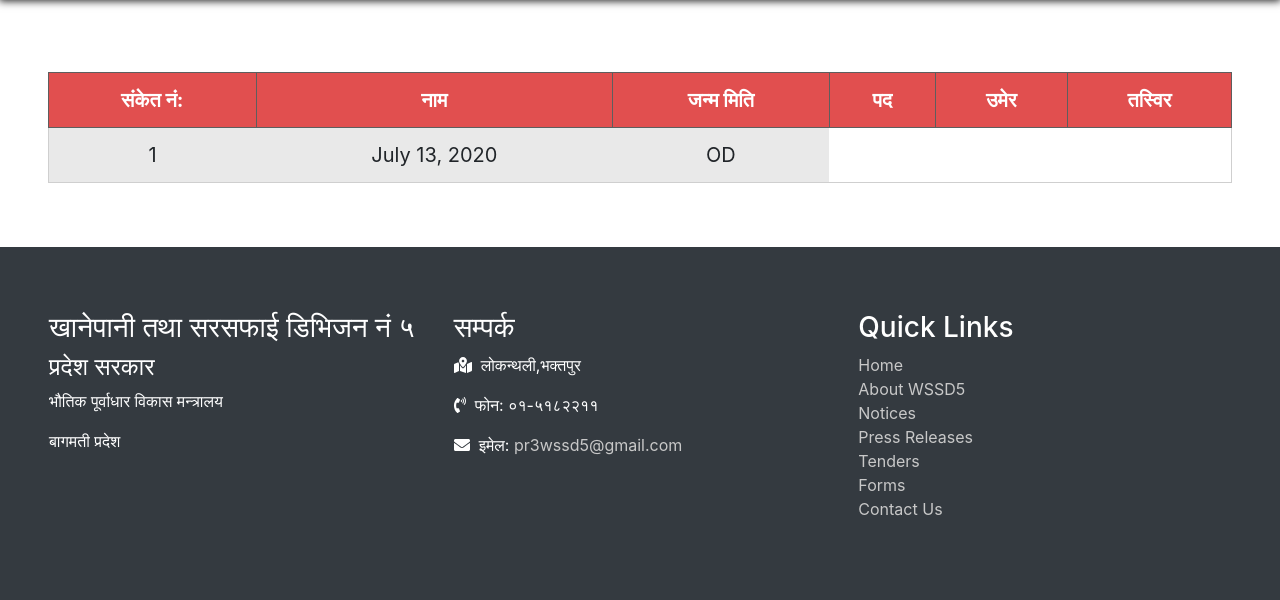
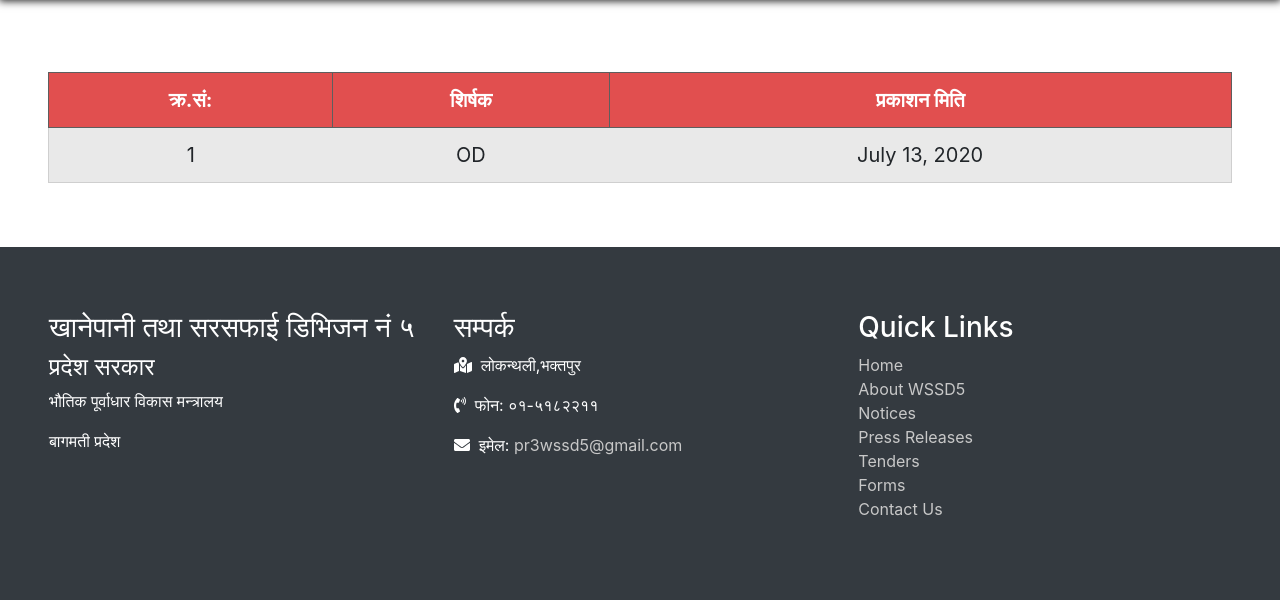
Before and after one commit to sandeeparyal/dwss_bhaktapur, a Django app: page /document_list/ in a window 1280 px wide. Shown: the part 242-842 px from the top of the page. Run offline with Django 3.2, Linux system fonts and the light colour scheme; data comes from the database, SQL or seed files in the repository; both versions use the stored data as it was after the commit; some libraries are stand-ins or nearby versions.

Commit message:
Changes to database and minor template updates

```diff
--- a/wsasd5/models.py
+++ b/wsasd5/models.py
@@ -36,7 +36,10 @@ class Employee(models.Model):
     employee_cv = models.FileField(blank=True, null=True, upload_to='resumes', default='/media/resumes/django.pdf')
     employee_photo = models.ImageField(blank=True, null=True, upload_to='photos', default='/media/photos/test_image.png')
     employee_dob = models.DateField('date_of_birth', default=date.today, blank=True, null=True)
+    employee_section = models.CharField(max_length=100, unique=False, default=' ')
+    employee_telephone = models.CharField(max_length=10, unique=False, default=' ')
     employee_position = models.ForeignKey(Position, on_delete=models.CASCADE)
+
 
     def is_over_18(self):
         if(self.employee_dob):
--- a/wsasd5/templates/wsasd5/base.html
+++ b/wsasd5/templates/wsasd5/base.html
@@ -41,9 +41,9 @@
             </button>
             <div class="collapse navbar-collapse" id="navbarSupportedContent">
             <ul class="nav navbar-nav mr-auto">
-                <li class="nav-item text-center"> <a href="/wsasd5/" class="nav navbar-brand text-white"><i class="fa fa-home" aria-hidden="true"></i>
+                <li class="nav-item text-center"> <a href="/" class="nav navbar-brand text-white"><i class="fa fa-home" aria-hidden="true"></i>
  &nbsp; गृहपृष्ठ</a> </li>
-                <li class="nav-item text-center"> <a href="/wsasd5/" class="nav navbar-brand text-white">संगठन संरचना</a> </li>
+                <li class="nav-item text-center"> <a href="/" class="nav navbar-brand text-white">संगठन संरचना</a> </li>
                 <li class="nav-item text-center dropdown">
                     <a class="nav nav-link dropdown-toggle text-white" href="#" id="navbarDropdown" role="button" data-toggle="dropdown" aria-haspopup="true" aria-expanded="false">
                     सूचना/प्रकाशनहरु
@@ -55,7 +55,7 @@
                     <a class="dropdown-item" href="#">दस्तावेजहरु</a>
                     </div>
                 </li>
-                 <li class="nav-item text-center"> <a href="/wsasd5/" class="nav navbar-brand text-white">हाम्रो बारेमा</a> </li>
+                 <li class="nav-item text-center"> <a href="/" class="nav navbar-brand text-white">हाम्रो बारेमा</a> </li>
             </ul>
             <div>
         </nav>
--- a/wsasd5/templates/wsasd5/document_list.html
+++ b/wsasd5/templates/wsasd5/document_list.html
@@ -6,12 +6,9 @@
 <div class="table-responsive p-5">
 <table class="table table-bordered table-striped main-table">
 <tr>
-	<th>स‌ंकेत नं:</th>
-	<th>नाम</th>
-	<th>जन्म मिति</th>
-	<th>पद</th>
-	<th>उमेर</th>
-	<th>तस्विर</th>
+	<th>क्र.सं:</th>
+	<th>शिर्षक</th>
+	<th>प्रकाशन मिति</th>
 </tr>
 
 
@@ -21,8 +18,9 @@
 
 <tr>
 	<td>{{ i.id }}</td>
+	<td>{{ i.document_title }}</td>
 	<td>{{ i.document_date }} </td>
-	<td>{{ i.document_title }}</td>
+</tr>
 {% endfor %}
 </table>
 </div>
```
Also changed, not shown: wsasd5/templates/wsasd5/employee_list.html (+6 -18 lines), db.sqlite3, wsasd5/migrations/0004_auto_20200715_0754.py (added).
